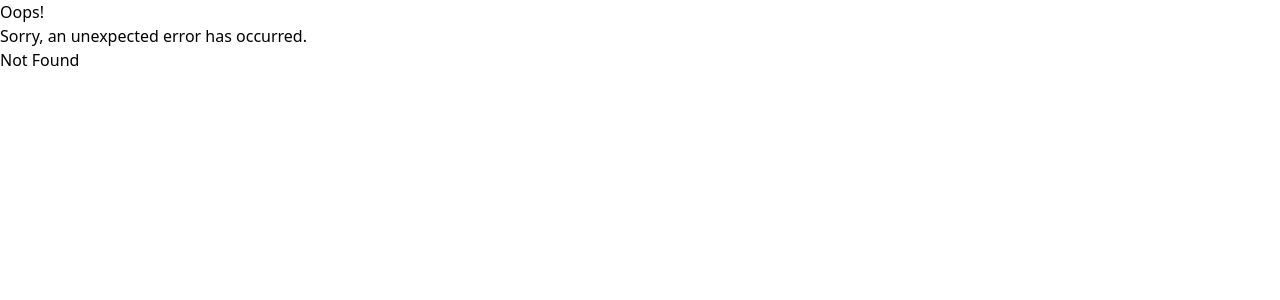
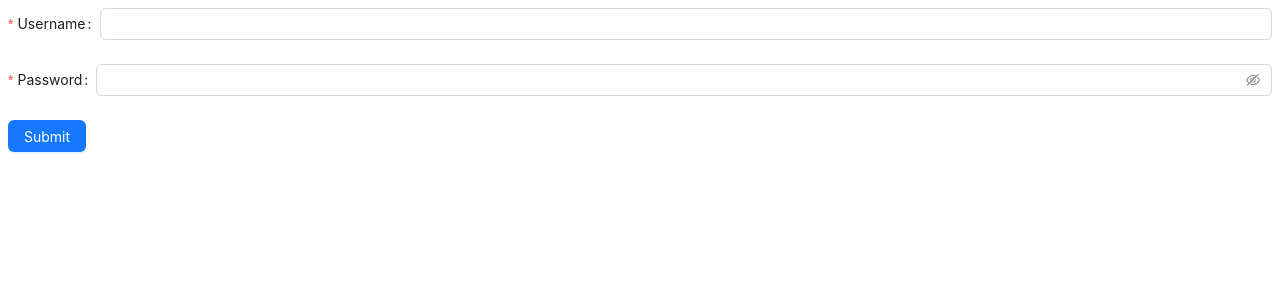
Before and after one commit to OliverDoan/frontend-boilerplate, a React (Vite) app: page /login in a window 1280 px wide. Before the commit this address had no page. Shown: the top 300 px of the page. Built offline with nearby package versions, Linux system fonts and the light colour scheme.

Commit message:
feat: code form login

```diff
--- /dev/null
+++ b/src/apis/authApi.ts
@@ -0,0 +1,15 @@
+import http from 'src/apis/axiosClient'
+
+export const URL_REGISTER = '/api/register'
+export const URL_LOGIN = '/api/login'
+
+const authApi = {
+  register(body: { email: string; password: string }) {
+    return http.post(URL_REGISTER, body)
+  },
+  login(body: { email: string; password: string }) {
+    return http.post(URL_LOGIN, body)
+  }
+}
+
+export default authApi
--- /dev/null
+++ b/src/apis/axiosClient.ts
@@ -0,0 +1,33 @@
+import axios from 'axios'
+
+const axiosClient = axios.create({
+  baseURL: 'https://reqres.in',
+  timeout: 10000,
+  headers: {
+    'Content-Type': 'application/json',
+    'expire-access-token': 60 * 60 * 24, // 1 ngày
+    'expire-refresh-token': 60 * 60 * 24 * 160 // 160 ngày
+  }
+})
+
+// Add a request interceptor
+axiosClient.interceptors.request.use(
+  function (config) {
+    return config
+  },
+  function (error) {
+    return Promise.reject(error)
+  }
+)
+
+// Add a response interceptor
+axiosClient.interceptors.response.use(
+  function (response) {
+    return response
+  },
+  function (error) {
+    return Promise.reject(error)
+  }
+)
+
+export default axiosClient
--- /dev/null
+++ b/src/pages/login/index.tsx
@@ -0,0 +1,35 @@
+import { Button, Form, Input } from 'antd'
+import { type Rule } from 'antd/es/form'
+
+type LoginState = {
+  username?: string
+  password?: string
+}
+const formRules: Record<keyof LoginState, Rule[]> = {
+  username: [{ required: true, message: 'Please input your username!' }],
+  password: [{ required: true, message: 'Please input your password!' }]
+}
+const Login = () => {
+  const [form] = Form.useForm<LoginState>()
+  const onFinish = (values: LoginState) => {
+    console.log('Success:', values)
+  }
+
+  return (
+    <Form form={form} onFinish={onFinish}>
+      <Form.Item label='Username' name='username' rules={formRules.username}>
+        <Input />
+      </Form.Item>
+
+      <Form.Item label='Password' name='password' rules={formRules.password}>
+        <Input.Password />
+      </Form.Item>
+
+      <Button type='primary' htmlType='submit'>
+        Submit
+      </Button>
+    </Form>
+  )
+}
+
+export default Login
--- a/src/routers/index.tsx
+++ b/src/routers/index.tsx
@@ -1,13 +1,17 @@
 import { createBrowserRouter } from 'react-router-dom'
 import App from 'src/App'
 import Home from 'src/pages/home'
+import Login from 'src/pages/login'
 import NotFound from 'src/pages/not-found'
 
 const router = createBrowserRouter([
   {
     path: '/',
     element: <App />,
-    children: [{ index: true, element: <Home /> }],
+    children: [
+      { index: true, element: <Home /> },
+      { path: '/login', element: <Login /> }
+    ],
     errorElement: <NotFound />
   }
 ])
--- a/tailwind.config.js
+++ b/tailwind.config.js
@@ -4,5 +4,8 @@ module.exports = {
   theme: {
     extend: {}
   },
-  plugins: []
+  plugins: [],
+  corePlugins: {
+    preflight: false // <== disable this!
+  }
 }
```
